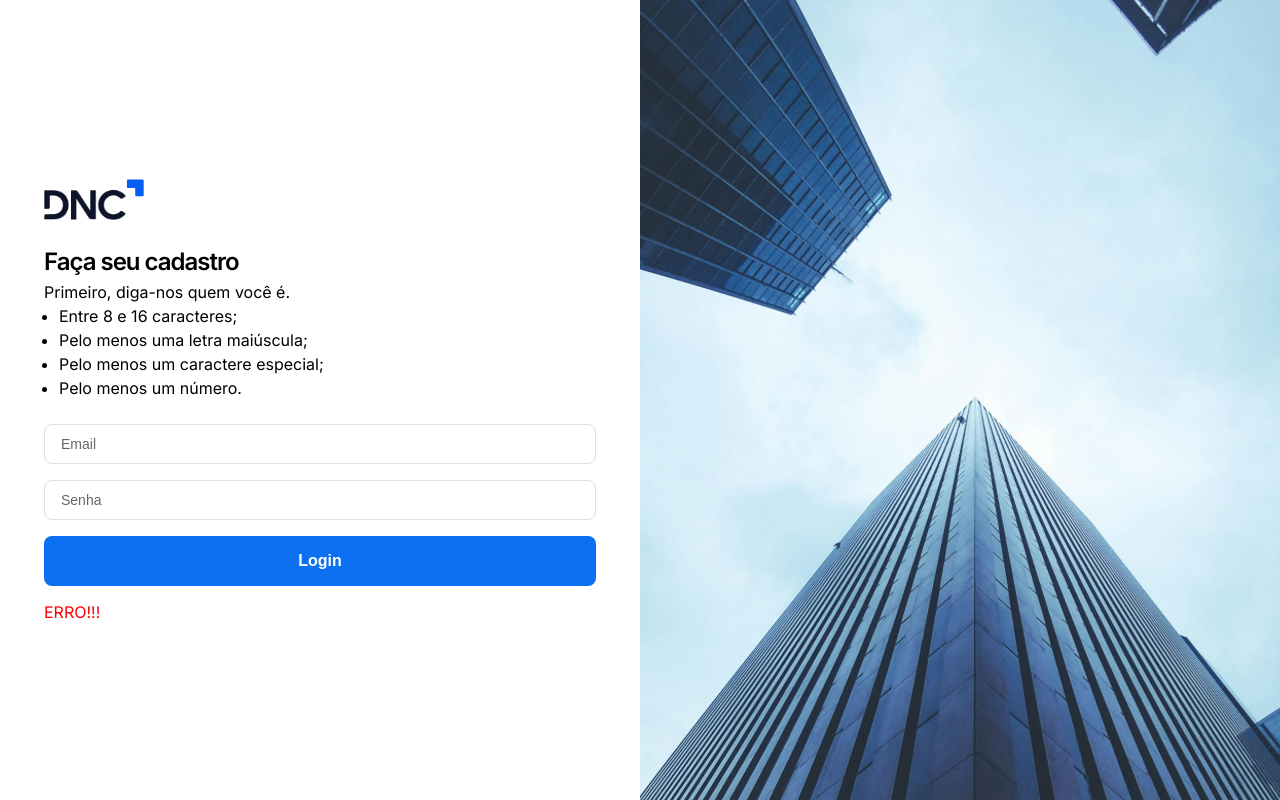
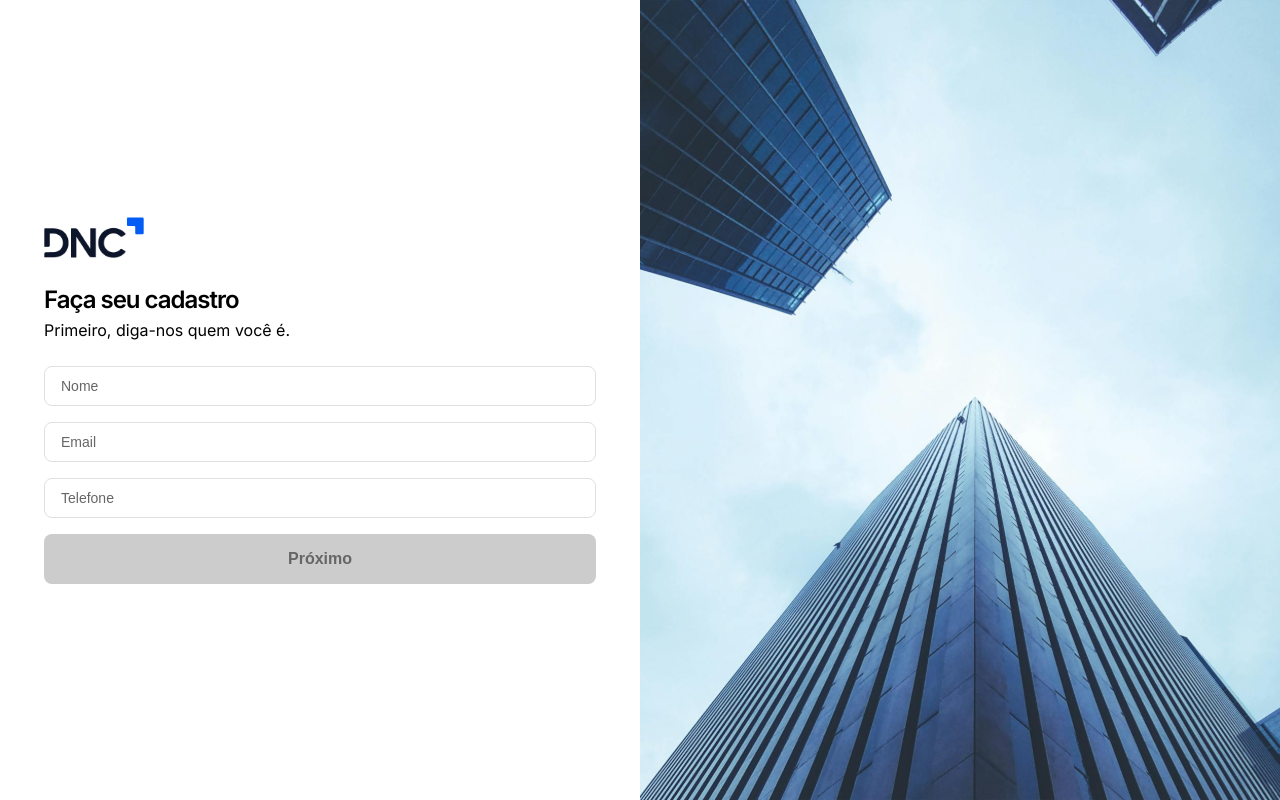
Before and after one commit to Rmfera/dnc-sales-dashboard-rmf, a React (Vite) app: page /cadastro in a window 1280 px wide. Built offline with nearby package versions, Linux system fonts and the light colour scheme.

Commit message:
Feat: Create profile flow

```diff
--- a/package.json
+++ b/package.json
@@ -13,6 +13,7 @@
     "@emotion/react": "^11.14.0",
     "@emotion/styled": "^11.14.0",
     "@mui/material": "^6.4.7",
+    "@reduxjs/toolkit": "^2.7.0",
     "@types/js-cookie": "^3.0.6",
     "@types/styled-components": "^5.1.34",
     "axios": "^1.8.3",
@@ -22,6 +23,7 @@
     "react": "^19.0.0",
     "react-chartjs-2": "^5.3.0",
     "react-dom": "^19.0.0",
+    "react-redux": "^9.2.0",
     "react-router-dom": "^7.2.0",
     "styled-components": "^6.1.15"
   },
--- a/src/hooks/useFormValidation.ts
+++ b/src/hooks/useFormValidation.ts
@@ -15,7 +15,17 @@
                 return /\S+@\S+\.\S+/.test(String(formValues[index]))
             }
             if (input.type === 'password') {
-                return String(formValues[index]).length > 7
+                const password = String(value)
+                const hasCorrectLength = password.length >= 8 && password.length <= 16;
+                const hasUppercaseLetter = /[A-Z]/.test(password);
+                const hasSpecialCharacter = /[!@#$%^&*(),.?":{}|<>]/.test(password);
+                const hasNumber = /\d/.test(password);
+                return (
+                    hasCorrectLength &&
+                    hasUppercaseLetter &&
+                    hasSpecialCharacter &&
+                    hasNumber
+                )
             }
             return true
         })
--- a/src/main.tsx
+++ b/src/main.tsx
@@ -3,12 +3,15 @@
 import App from './App.tsx'
 import { AppThemeProvider } from './contexts/AppThemeContext.tsx'
 import { GlobalStyle } from './styles/globalStyle.ts'
-
+import { Provider } from 'react-redux'
+import store from './redux/index.ts'
 ReactDOM.createRoot(document.getElementById('root')!).render(
   <React.StrictMode>
-    <AppThemeProvider>
-      <GlobalStyle />
-      <App />
-    </AppThemeProvider>
+    <Provider store={store}>
+      <AppThemeProvider>
+        <GlobalStyle />
+        <App />
+      </AppThemeProvider>
+    </Provider>
   </React.StrictMode>
 )
--- a/src/pages/Login.tsx
+++ b/src/pages/Login.tsx
@@ -20,8 +20,15 @@
 
 // TYPES
 import { DecodedJWT, MessageProps, LoginData, LoginPostData } from '@/types'
+
+// REDUX
+import { useSelector } from 'react-redux'
+import { RootState } from '@/redux'
 function Login() {
   const navigate = useNavigate()
+  const { email, message } = useSelector(
+    (state: RootState) => state.createProfile
+  )
   const inputs = [
     { type: 'email', placeholder: 'Email' },
     { type: 'password', placeholder: 'Senha' },
@@ -33,7 +40,8 @@
   const { formValues, formValid, handleChange } = useFormValidation(inputs)
 
   const handleMessage = (): MessageProps => {
-    if (!error) return { msg: '', type: 'success' }
+    // O trecho de código a seguir, ou seja, ?? quer dizer que se tiver mensagem mostra senão deixa vazio
+    if (!error) return { msg: message ?? '', type: 'success' }
     switch (error) {
       case 401:
         return {
@@ -69,6 +77,14 @@
     }
     if (Cookies.get('Authorization')) navigate('/home')
   }, [data, navigate])
+  useEffect(() => {
+    if (email) {
+      // Se tiver email vindo do redux, passa o valor do email vindo do redux para o formulário
+      // Aí já vai chamar o handleChange para validar o email para ver se ele está correto
+      handleChange(0, email)
+    }
+  }, [email])
+
   return (
     <>
       <Box>
--- a/src/pages/Registration.tsx
+++ b/src/pages/Registration.tsx
@@ -1,3 +1,6 @@
+import { ChangeEvent, useEffect } from 'react'
+import { useNavigate } from 'react-router-dom'
+// COMPONENTS
 import { Box, Container, Grid } from '@mui/material'
 import {
   BannerImage,
@@ -8,7 +11,76 @@
   StyledUl,
 } from '@/components'
 import { pxToRem } from '@/utils'
+
+// HOOKS
+import { useFormValidation, usePost } from '@/hooks'
+
+// REDUX
+import { useDispatch, useSelector } from 'react-redux'
+import { RootState } from '@/redux'
+import { setMessage, setProfileData } from '@/redux/slices/createProfile'
+
+// TYPES
+import { CreateProfileData, InputProps } from '@/types'
 function Registration() {
+  const dispatch = useDispatch()
+  const navigate = useNavigate()
+  const { email } = useSelector((state: RootState) => state.createProfile)
+
+  const { data, loading, error, postData } = usePost<string, CreateProfileData>(
+    'profile/create'
+  )
+
+  // FORM STEP1
+  const step1Inputs: InputProps[] = [
+    { name: 'name', type: 'text', placeholder: 'Nome', required: true },
+    { name: 'email', type: 'email', placeholder: 'Email' },
+    { name: 'phone', type: 'tel', placeholder: 'Telefone', required: true },
+  ]
+  const handleStep1 = (e: React.FormEvent) => {
+    e.preventDefault()
+    dispatch(
+      setProfileData({
+        email: String(step1FormValues[1]),
+      })
+    )
+  }
+  const {
+    formValues: step1FormValues,
+    formValid: step1FormValid,
+    handleChange: step1FormHandleChange,
+  } = useFormValidation(step1Inputs)
+
+  // FORM STEP2
+  const step2Inputs: InputProps[] = [{ type: 'password', placeholder: 'Senha' }]
+  const handleStep2 = async (e: React.FormEvent) => {
+    e.preventDefault()
+    await postData({
+      name: String(step1FormValues[0]),
+      email: String(step1FormValues[1]),
+      phone: String(step1FormValues[2]),
+      password: String(step2FormValues[0]),
+    })
+  }
+  const {
+    formValues: step2FormValues,
+    formValid: step2FormValid,
+    handleChange: step2FormHandleChange,
+  } = useFormValidation(step2Inputs)
+
+  const handleStepInputs = email ? step2Inputs : step1Inputs
+
+  useEffect(() => {
+    if (data !== null) {
+      dispatch(setMessage('Usuário criado com sucesso.'))
+      navigate('/')
+    } else if (error) {
+      alert(
+        `Não foi possível realizar a operação. Entre em contato com nosso suporte (${error}).`
+      )
+    }
+  }, [data, error, navigate])
+
   return (
     <>
       <Box>
@@ -24,27 +96,53 @@
                 <Logo height={41} width={100} />
               </Box>
               <Box sx={{ marginBottom: pxToRem(24) }}>
-                <StyledH1>Faça seu cadastro</StyledH1>
-                <StyledP>Primeiro, diga-nos quem você é.</StyledP>
+                <StyledH1>
+                  {email ? 'Defina sua senha' : 'Faça seu cadastro'}
+                </StyledH1>
+                <StyledP>
+                  {' '}
+                  {email
+                    ? 'Sua senha deve ter:'
+                    : 'Primeiro, diga-nos quem você é.'}
+                </StyledP>
+                {email && (
                   <StyledUl>
                     <li>Entre 8 e 16 caracteres;</li>
                     <li>Pelo menos uma letra maiúscula;</li>
                     <li>Pelo menos um caractere especial;</li>
                     <li>Pelo menos um número.</li>
                   </StyledUl>
+                )}
               </Box>
               <FormComponent
-                inputs={[
-                  { type: 'email', placeholder: 'Email' },
-                  { type: 'password', placeholder: 'Senha' },
+                inputs={handleStepInputs.map((input, index) => ({
+                  type: input.type,
+                  placeholder: input.placeholder,
+                  value: email
+                    ? step2FormValues[index] || ''
+                    : step1FormValues[index] || '',
+                  onChange: (e: ChangeEvent<HTMLInputElement>) =>
+                    email
+                      ? step2FormHandleChange(
+                          index,
+                          (e.target as HTMLInputElement).value
+                        )
+                      : step1FormHandleChange(
+                          index,
+                          (e.target as HTMLInputElement).value
+                        ),
+                }))}
+                buttons={[
+                  {
+                    className: 'primary',
+                    disabled: email
+                      ? !step2FormValid || loading
+                      : !step1FormValid,
+                    onClick: email ? handleStep2 : handleStep1,
+                    type: 'submit',
+                    children: email ? 'Enviar' : 'Próximo',
+                  },
                 ]}
-                buttons={[
-                  { className: 'primary', type: 'submit', children: 'Login' },
-                ]}
-                message={{
-                  msg: 'ERRO!!!',
-                  type: 'error',
-                }}
               />
             </Container>
           </Grid>
--- /dev/null
+++ b/src/redux/index.ts
@@ -0,0 +1,13 @@
+import { configureStore } from "@reduxjs/toolkit";
+import createProfileReducer from './slices/createProfile'
+
+const store = configureStore({
+    reducer: {
+        createProfile: createProfileReducer
+    }
+})
+
+export type RootState = ReturnType<typeof store.getState>
+export type AppDispatch = typeof store.dispatch
+
+export default store
--- /dev/null
+++ b/src/redux/slices/createProfile.ts
@@ -0,0 +1,30 @@
+import { createSlice, PayloadAction } from "@reduxjs/toolkit"
+import { CreateProfileData } from "@/types"
+
+// Observe que o professor utilizou abaixo uma estrutura que faz com que inicialmente o estado
+// inicial não tenha name, phone e nem password, mas somente email e message
+const initialState: Omit<CreateProfileData, 'name' | 'phone' | 'password'> = {
+    email: '',
+    message: null
+}
+
+const profileSlice = createSlice(
+    {
+        name: 'profile',
+        initialState,
+        reducers: {
+            setProfileData: (
+                state,
+                action: PayloadAction<Omit<CreateProfileData, 'name' | 'phone' | 'password'>>
+            ) => {
+                state.email = action.payload.email
+            },
+            setMessage: (state, action: PayloadAction<string>) => {
+                state.message = action.payload
+            }
+        }
+    }
+)
+
+export const { setProfileData, setMessage } = profileSlice.actions
+export default profileSlice.reducer
```
Also changed, not shown: src/types/profileData.d.ts (+9 -0 lines), 1 other file (tests, documents, lock files or other folders). Lines whose indentation alone changed are shown as unchanged.
